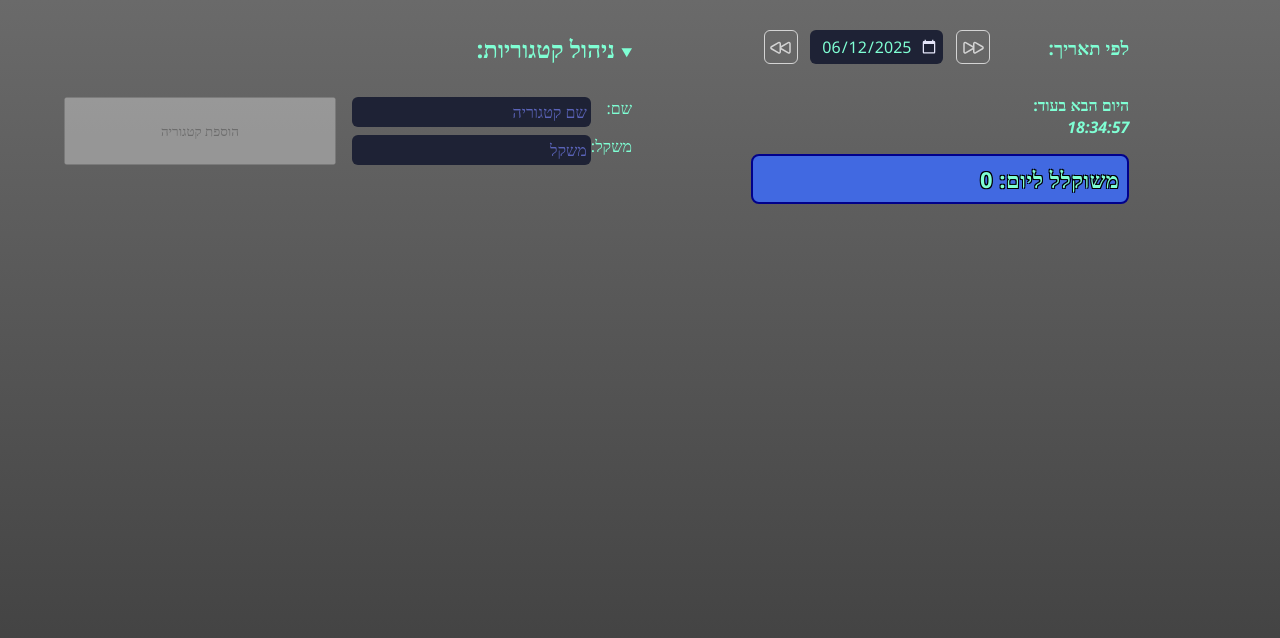
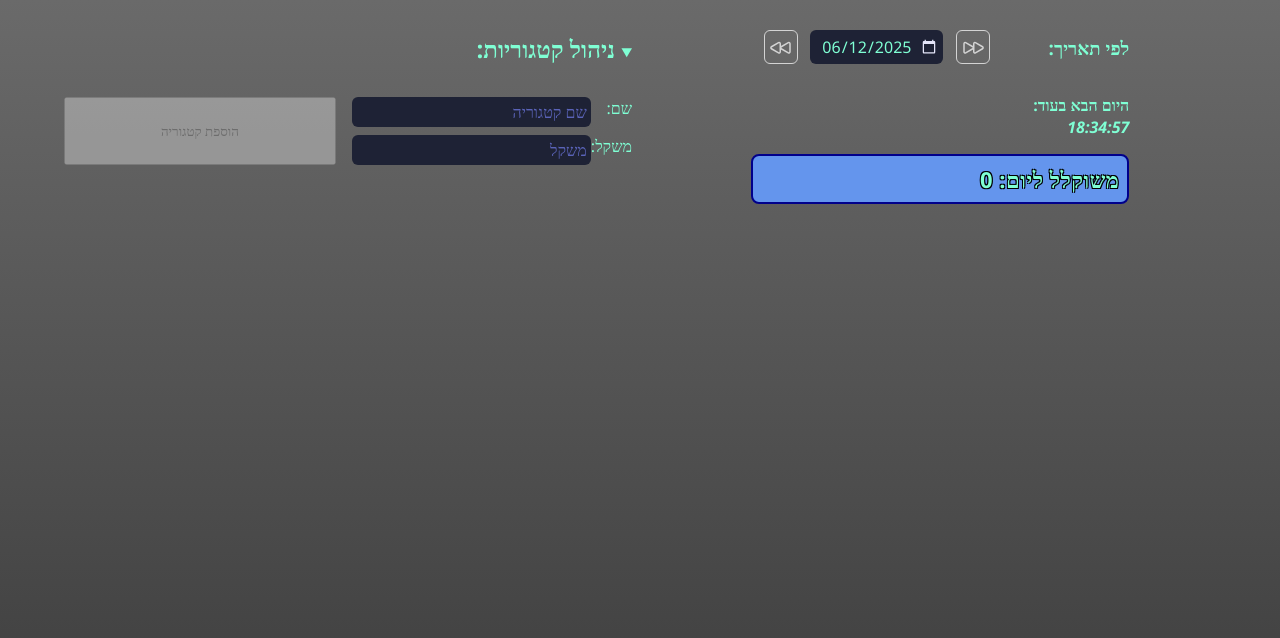
Before and after one commit to Eytan414/goals, an Angular app: page / in a window 1280 px wide. Shown: the top 638 px of the page. Built offline with nearby package versions, Linux system fonts and the light colour scheme.

Commit message:
category's f. size correlates its weight-needs optimization

```diff
--- a/src/app/components/categories/categories.html
+++ b/src/app/components/categories/categories.html
@@ -7,7 +7,8 @@
             like in computed/etc which are heavier
         -->
     @let _cats = appService.categories();
-    <div class="record">
+    <div class="record" [class]="getWeightClass(r.categoryId)"
+        [style.fontSize.rem]="getFactor(r.categoryId)">
         <decrement-btn [record]="r" />
         {{r.categoryId | categoryIdToName}}
         :
--- a/src/app/components/categories/categories.scss
+++ b/src/app/components/categories/categories.scss
@@ -5,14 +5,26 @@ main {
     padding: .5rem;
     border: .125rem solid darkblue;
     border-radius: .5rem;
-    background-color: royalblue;
+    background-color: cornflowerblue;
     text-align: center;
 
     .record {
         display: flex;
         gap: .75rem;
         justify-content: space-between;
+        align-items: center;
         color: darkblue;
+        font-weight: bold;
+
+        &.heavy{
+            font-size: 1.5rem;
+        }
+        &.medium{
+            font-size: 1rem;
+        }
+        &.negative{
+            color:red;
+        }
     }
 
     span {
--- a/src/app/components/categories/categories.ts
+++ b/src/app/components/categories/categories.ts
@@ -20,4 +20,34 @@ import { WeightedScore } from './weighted-score/weighted-score';
 })
 export class Categories {
   readonly appService = inject(AppService);
+
+
+  getFactor(categoryId: number) {
+    const { weight } = this.appService.categories().find(c => c.id === categoryId)!;
+    let classList: string = '';
+    if (weight < 0) classList += 'negative ';
+
+    const normalized = this.calculateNormalizedWeight(weight);
+    return normalized + .8;
+  }
+  getWeightClass(categoryId: number) {
+    const { weight } = this.appService.categories().find(c => c.id === categoryId)!;
+    let classList: string = '';
+    if (weight < 0) classList += 'negative ';
+
+    const normalized = this.calculateNormalizedWeight(weight);
+
+    classList += normalized > .66 ? 'heavy '
+      : normalized > .33 ? 'medium '
+        : 'light ';
+
+    return classList;
+  }
+
+  private calculateNormalizedWeight(weight: number): number {
+    const absoluteWeight = Math.abs(weight);
+    const { minWeight, maxWeight } = this.appService.categoryWeights();
+    const range = Math.max(Math.abs(minWeight), Math.abs(maxWeight));
+    return absoluteWeight / range;
+  }
 }
--- a/src/app/components/manage-catagories/manage-catagories.scss
+++ b/src/app/components/manage-catagories/manage-catagories.scss
@@ -1,6 +1,6 @@
         form {
             display: grid;
-            grid-template-columns: repeat(3, 10rem);
+            grid-template-columns: repeat(3, auto);
             gap: 0.25rem 1rem;
             padding: 1rem 0 0 1rem;
 
--- a/src/app/services/app-service.ts
+++ b/src/app/services/app-service.ts
@@ -7,12 +7,25 @@ import { Category, CategoryRecord } from './db';
 export class AppService {
   // readonly today = this.getPersonalLocalTZ().toISOString().split('T')[0];
   readonly today = new Date().toISOString().split('T')[0];
+  categories = signal<Category[]>([]);
   selectedDate = signal<string>(this.today);
   selectedDateRecords = signal<CategoryRecord[]>([]);
-  categories = signal<Category[]>([]);
+  categoryWeights = computed<MinMaxWeights>(() => {
+    const categories = this.categories();
+    const weights = categories.map(c => c.weight);
+    const minWeight = Math.min(...weights);
+    const maxWeight = Math.max(...weights);
+    return { minWeight, maxWeight } as MinMaxWeights;
+  })
+
 
   private getPersonalLocalTZ(): Date {
     const ms3Hours = 3 * 60 * 60 * 1000;
     return new Date(new Date().getTime() + ms3Hours);
   }
 }
+
+type MinMaxWeights = {
+  minWeight: number,
+  maxWeight: number,
+}
```
